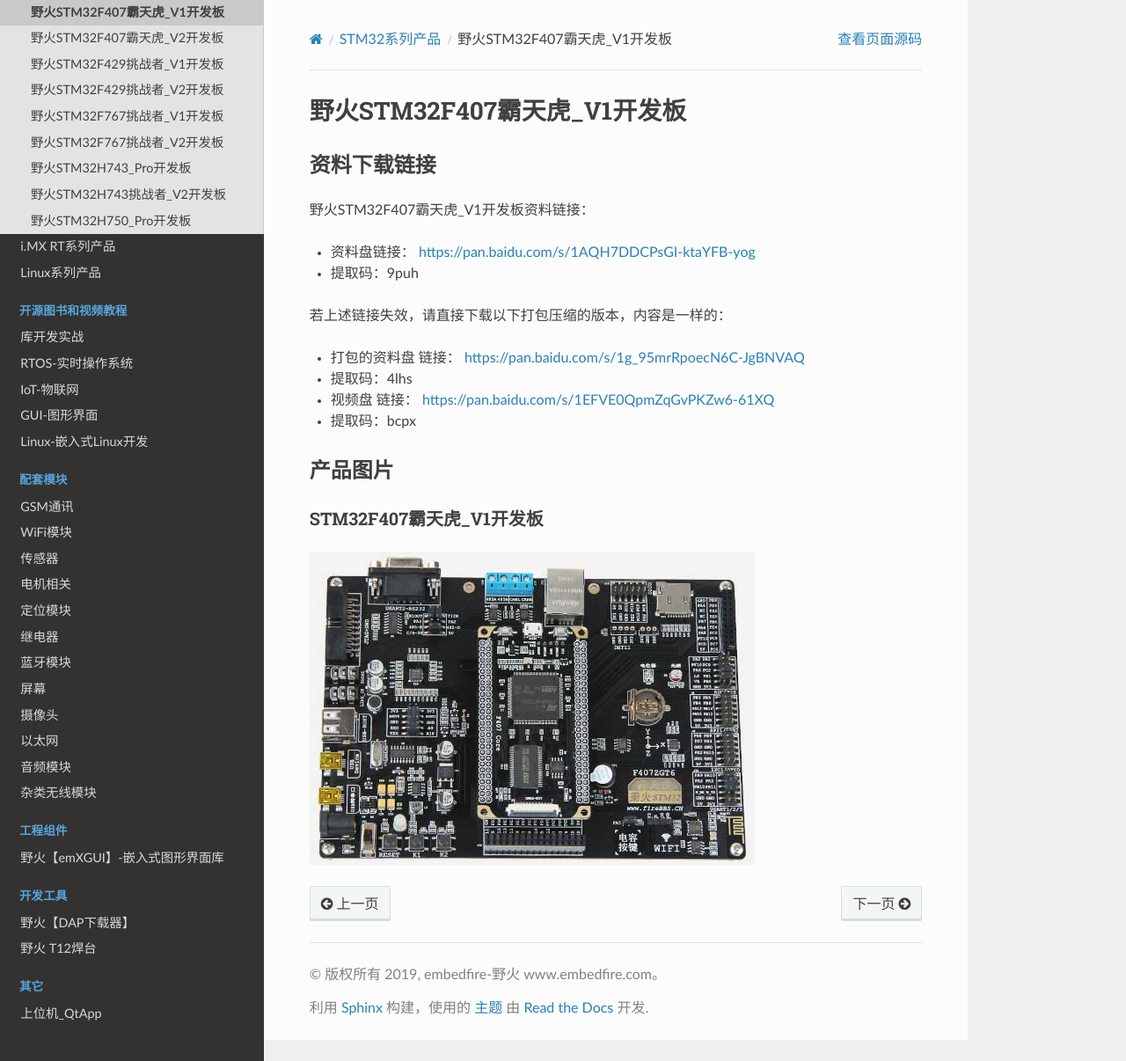
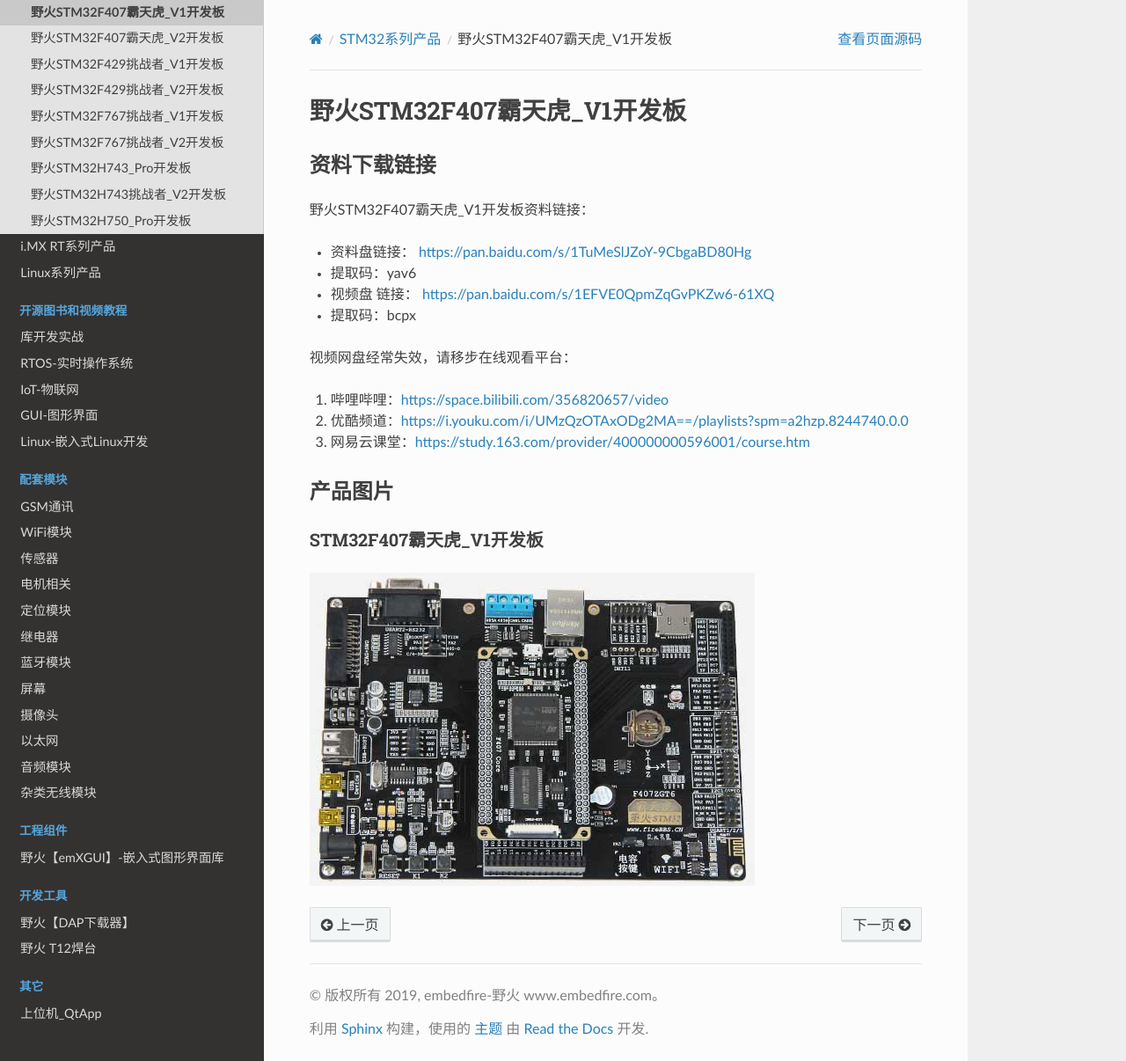
Before and after one commit to Embedfire/ebf_products, a Sphinx documentation site: the page built from documentation/stm32/ebf_stm32f407_batianhu_v1.rst, in a window 1280 px wide and 1206 px high. Shown: the whole window at 88% size. Built offline with Sphinx 7.4.7 and the Read the Docs theme 2.0.0, drawn with Linux system fonts in a browser that asks for light colours; pages that are not in the unit, such as notebooks, are missing from menus.

Commit message:
Update ebf_stm32f407_batianhu_v1.rst

```diff
--- a/documentation/stm32/ebf_stm32f407_batianhu_v1.rst
+++ b/documentation/stm32/ebf_stm32f407_batianhu_v1.rst
@@ -7,18 +7,19 @@
 
 野火STM32F407霸天虎_V1开发板资料链接：
 
-- 资料盘链接： https://pan.baidu.com/s/1AQH7DDCPsGI-ktaYFB-yog
-- 提取码：9puh
+- 资料盘链接： https://pan.baidu.com/s/1TuMeSlJZoY-9CbgaBD80Hg
+- 提取码：yav6
 
-若上述链接失效，请直接下载以下打包压缩的版本，内容是一样的：
-
--  打包的资料盘 链接： https://pan.baidu.com/s/1g_95mrRpoecN6C-JgBNVAQ
-
--  提取码：4lhs
 
 -  视频盘 链接： https://pan.baidu.com/s/1EFVE0QpmZqGvPKZw6-61XQ
+-  提取码：bcpx
 
--  提取码：bcpx
+
+视频网盘经常失效，请移步在线观看平台：
+
+1. 哔哩哔哩：https://space.bilibili.com/356820657/video
+#. 优酷频道：https://i.youku.com/i/UMzQzOTAxODg2MA==/playlists?spm=a2hzp.8244740.0.0
+#. 网易云课堂：https://study.163.com/provider/400000000596001/course.htm
 
 产品图片
 --------
```
